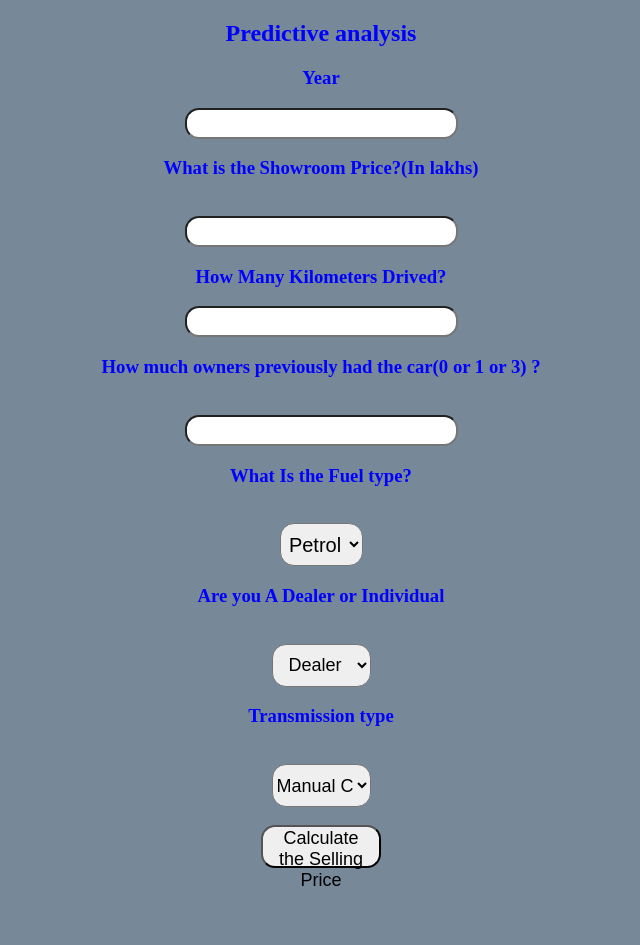
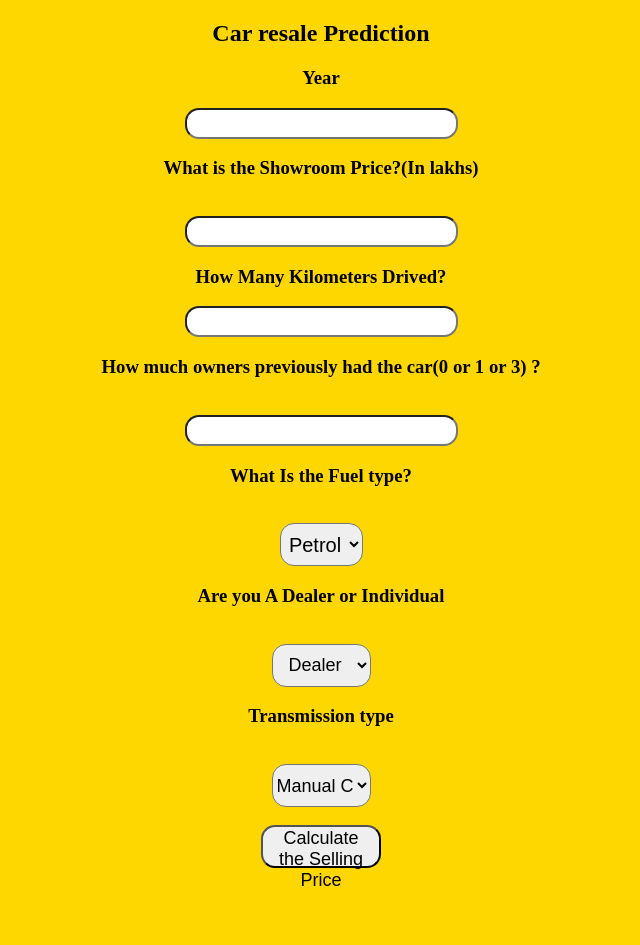
Before and after one commit to Dilpreet-S/Car-resale-price-Prediction, a Flask app: page / in a window 1280 px wide. Shown: the whole page, without its empty margins (319-959 px from the left). Run offline with Flask 2, Linux system fonts and the light colour scheme; parts of the project's set-up code (start-up, migrations or seed data) failed here and were passed over.

Commit message:
Add files via upload

```diff
--- a/templates/index.html
+++ b/templates/index.html
@@ -9,9 +9,9 @@
 
 <body>
 
-    <div style="color:blue">
+    <div style="color:black">
         <form action="{{ url_for('predict')}}" method="post">
-            <h2>Predictive analysis</h2>
+            <h2>Car resale Prediction</h2>
             <h3>Year</h3>
             <input id="first" name="Year" type="number ">
             <h3>What is the Showroom Price?(In lakhs)</h3><br><input id="second" name="Present_Price" required="required">
@@ -48,7 +48,7 @@
 
     <style>
         body {
-            background-color: lightslategray;
+            background-color: gold;
             text-align: center;
             padding: 0px;
         }
```
